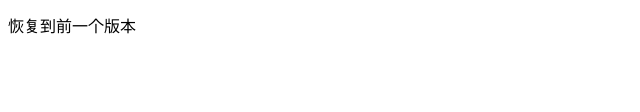
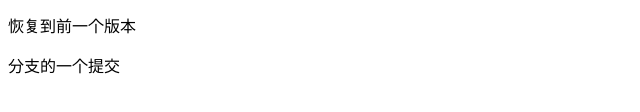
Before and after one commit to A-tongmu/demo, a plain HTML site: page index.html in a window 1280 px wide. Shown: the part 470-582 px from the top of the page, without its empty margins (0-640 px from the left). Drawn offline with Linux system fonts and the light colour scheme.

Commit message:
分支提交

```diff
--- a/index.html
+++ b/index.html
@@ -16,5 +16,6 @@
     <p>添加了点内容，看看还在不在辅导费！</p>
     <p>添加了点内容，看看还在不在1212！</p>
     <p>恢复到前一个版本</p>
+    <p>分支的一个提交</p>
 </body>
 </html>
```
